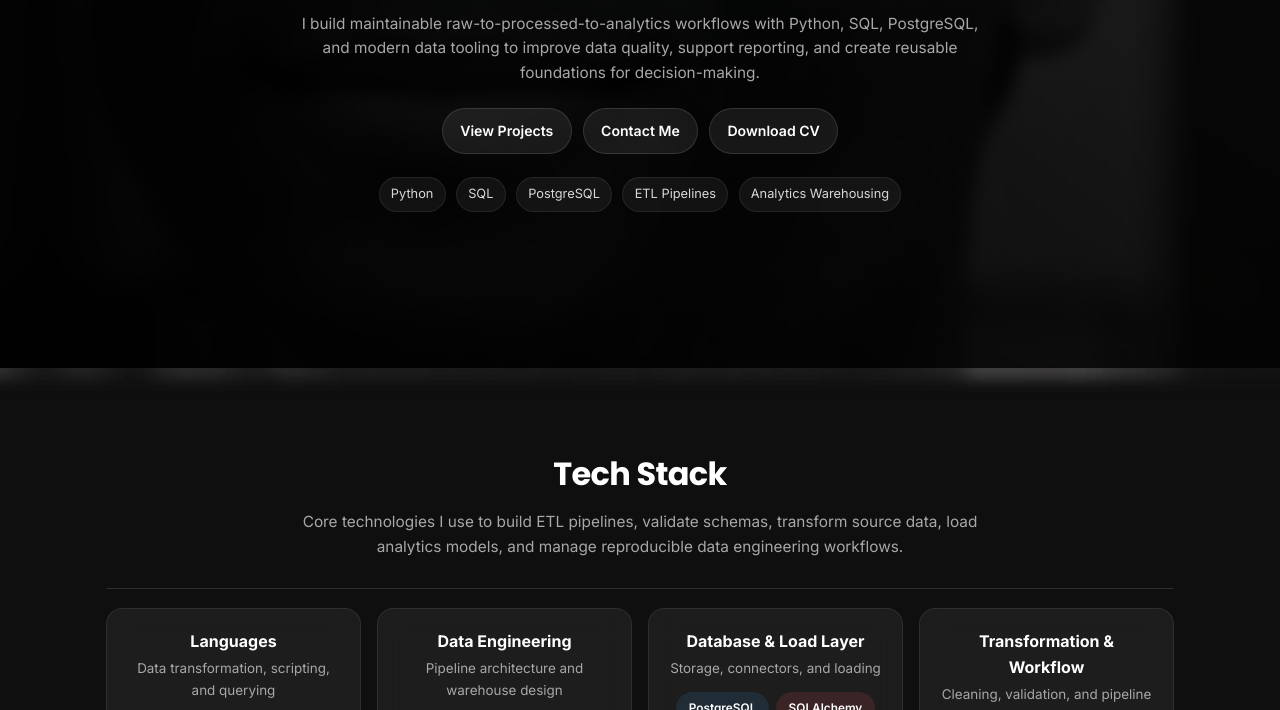
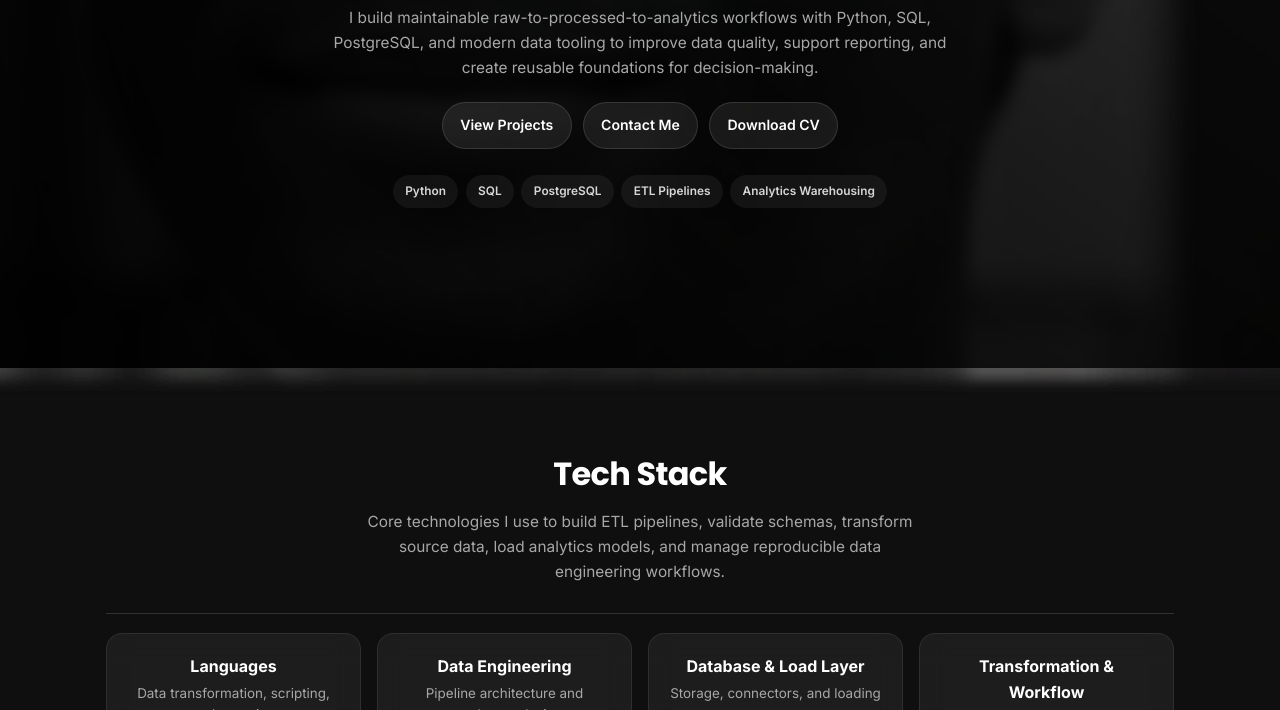
Before and after one commit to yoismail/portfolio, a plain HTML site: page index.html in a window 1280 px wide. Shown: the part 432-1142 px from the top of the page. Drawn offline with Linux system fonts and the light colour scheme.

Commit message:
updated hero-meta class, adjusted hero-eyebrow class to look more clean

```diff
--- a/index.html
+++ b/index.html
@@ -78,7 +78,7 @@
             position: fixed;
             inset: 0;
             background: url('images/Yomi_DE.png') center/cover no-repeat;
-            filter: blur(6px) brightness(2.6) grayscale(0.3);
+            filter: blur(6px) brightness(3.5) grayscale(0.3);
             z-index: -2;
             transform: scale(1.03);
         }
@@ -214,7 +214,7 @@
             display: inline-flex;
             align-items: center;
             gap: 0.45rem;
-            padding: 0.42rem 0.78rem;
+            padding: 0.12rem 0.78rem;
             border-radius: var(--radius-pill);
             background: rgba(255, 255, 255, 0.06);
             border: 1px solid rgba(255, 255, 255, 0.1);
@@ -280,7 +280,7 @@
 
         .hero-subtext {
             color: var(--text-muted);
-            max-width: 44rem;
+            max-width: 40rem;
             font-size: 0.96rem;
             margin-bottom: 1.4rem;
         }
@@ -355,7 +355,7 @@
 
         .section-heading {
             text-align: center;
-            max-width: 46rem;
+            max-width: 35rem;
             margin: 0 auto 1.8rem;
         }
 
@@ -871,11 +871,13 @@
         </div>
 
         <div class="hero-meta">
-            <span>Python</span>
-            <span>SQL</span>
-            <span>PostgreSQL</span>
-            <span>ETL Pipelines</span>
-            <span>Analytics Warehousing</span>
+            <div class="stack-tags">
+                <span class="tag-python">Python</span>
+                <span class="tag-sql">SQL</span>
+                <span class="tag-postgres">PostgreSQL</span>
+                <span class="tag-etl">ETL Pipelines</span>
+                <span class="tag-warehouse">Analytics Warehousing</span>
+            </div>
         </div>
     </section>
 
```
